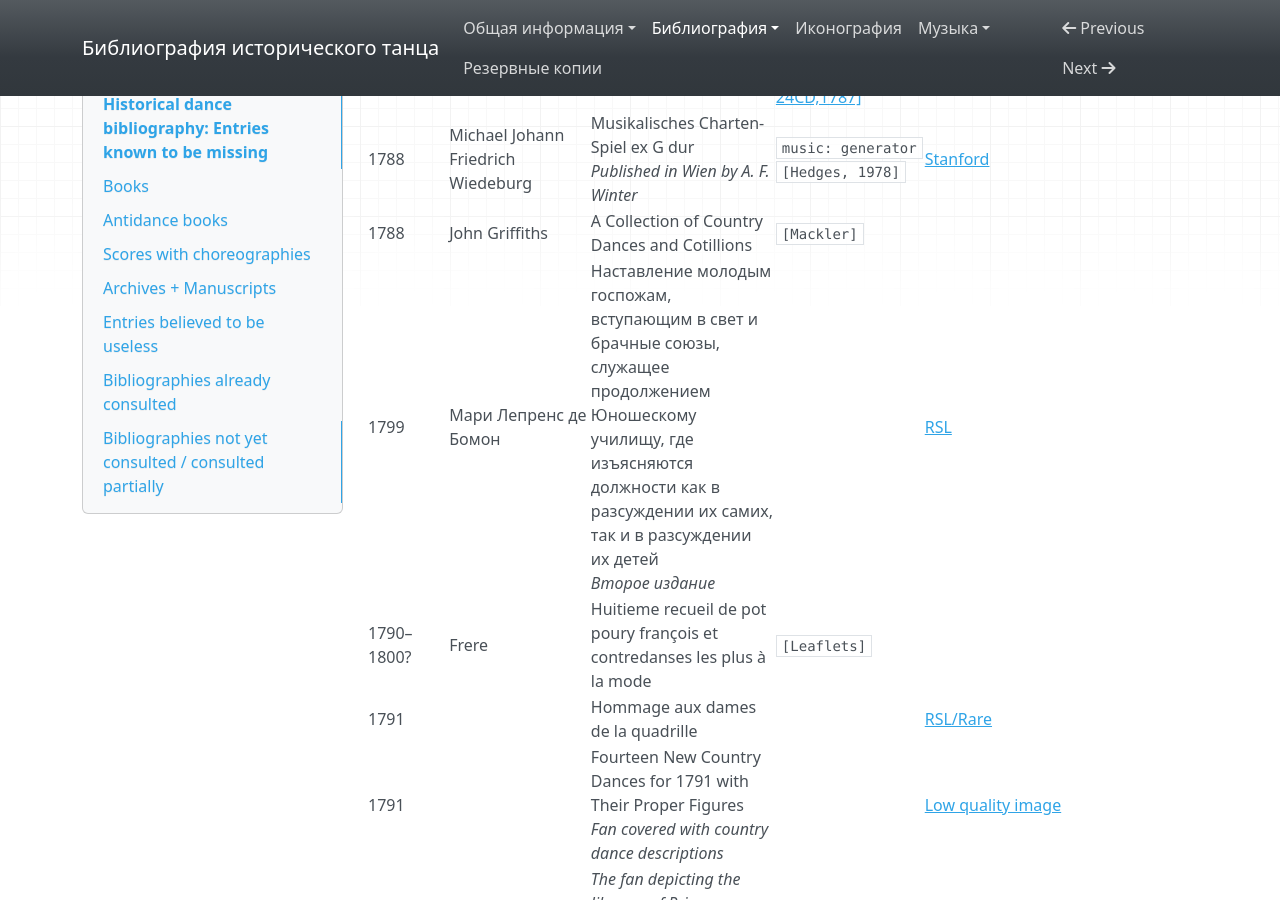
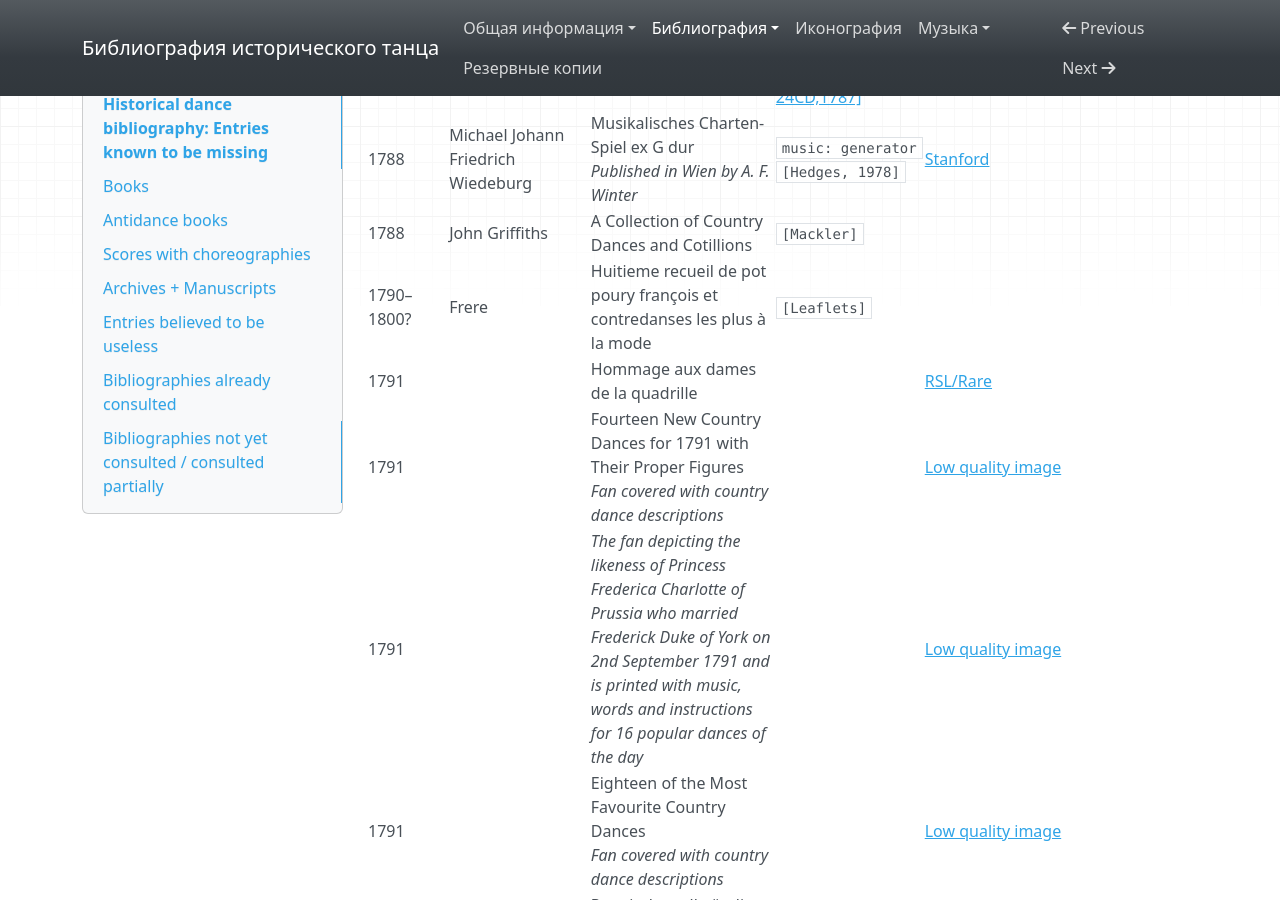
Before and after one commit to hda-technical/dancebooks, an MkDocs documentation site: the page built from docs/bibliography_missing.md, in a window 1280 px wide and 900 px high, scrolled down 13269 px. Built offline with MkDocs 1.6.1, drawn with Linux system fonts in a browser that asks for light colours; nearby versions of some CDN libraries.

Commit message:
Remove from missing entries

```diff
--- a/docs/bibliography_missing.md
+++ b/docs/bibliography_missing.md
@@ -121,7 +121,6 @@ _This table is intended to be accurate, yet sometimes it is slightly outdated._
 | 1787 | Thompson | Twenty Four Country Dances for the Year 1787 | [[Cooper, #01]](https://www.regencydances.org/paper001.php)<br/>[[Cooper, #04]](https://www.regencydances.org/paper004.php)<br/>[[DFIE: Thompson 24CD,1787]](https://www.cdss.org/elibrary/DFIE/Biblio/B000531.htm) | [BL](http://explore.bl.uk/BLVU1:LSCOP-ALL:BLL01004283574) |
 | 1788 | Michael Johann Friedrich Wiedeburg | Musikalisches Charten-Spiel ex G dur<br/>_Published in Wien by A. F. Winter_ | `music: generator`<br/>`[Hedges, 1978]` | [Stanford](https://searchworks.stanford.edu/view/3774431) |
 | 1788 | John Griffiths | A Collection of Country Dances and Cotillions | `[Mackler]` | |
-| 1799 | Мари Лепренс де Бомон | Наставление молодым госпожам, вступающим в свет и брачные союзы, служащее продолжением Юношескому училищу, где изъясняются должности как в разсуждении их самих, так и в разсуждении их детей<br/>_Второе издание_ | | [RSL](https://search.rsl.ru/ru/record/01003335475) |
 | 1790–1800? | Frere | Huitieme recueil de pot poury françois et contredanses les plus à la mode | `[Leaflets]` | |
 | 1791 | | Hommage aux dames de la quadrille | | [RSL/Rare](https://search.rsl.ru/ru/record/01003499969) |
 | 1791 | | Fourteen New Country Dances for 1791 with Their Proper Figures<br/>_Fan covered with country dance descriptions_ | | [Low quality image](http://manchesterartgallery.org/collections/search/collection/?id=1922.1060) | |
```
